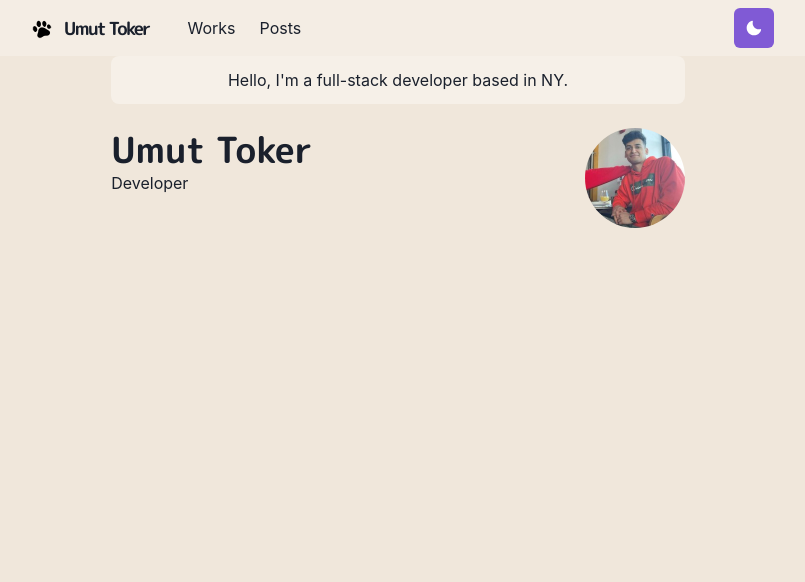
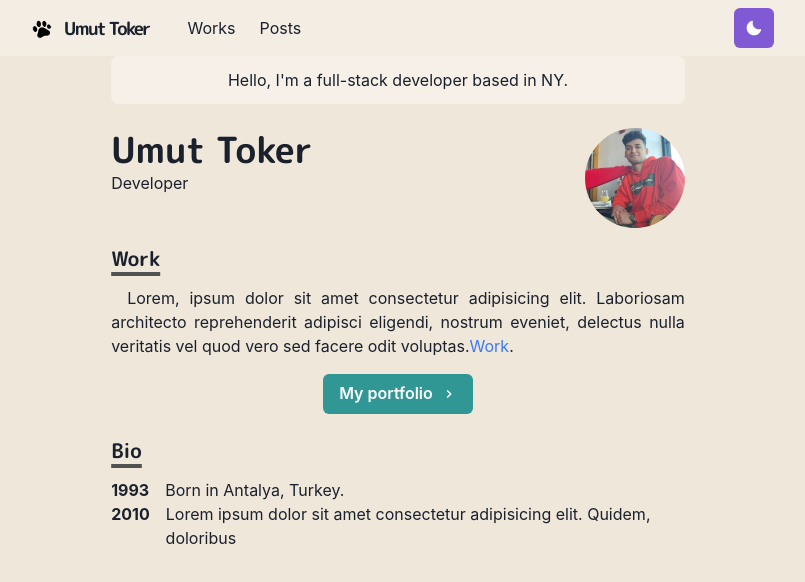
Before and after one commit to utoker/utoker-homepage, a Next.js app: page / in a window 1280 px wide. Shown: the top 582 px of the page, without its empty margins (242-1047 px from the left). Built offline with nearby package versions, Linux system fonts and the light colour scheme.

Commit message:
add bio section

```diff
--- /dev/null
+++ b/components/bio.js
@@ -0,0 +1,11 @@
+import { Box } from '@chakra-ui/react'
+import styled from '@emotion/styled'
+
+export const BioSection = styled(Box)`
+  padding-left: 3.4em;
+  text-indent: -3.4em;
+`
+export const BioYear = styled.span`
+  font-weight: bold;
+  margin-right: 1em;
+`
--- /dev/null
+++ b/components/paragraph.js
@@ -0,0 +1,8 @@
+import styled from '@emotion/styled'
+
+const Paragraph = styled.p`
+  text-align: justify;
+  text-indent: 1em;
+`
+
+export default Paragraph
--- /dev/null
+++ b/components/section.js
@@ -0,0 +1,21 @@
+import { motion } from 'framer-motion'
+import { chakra, shouldForwardProp } from '@chakra-ui/react'
+
+const StyledDiv = chakra(motion.div, {
+  shouldForwardProp: prop => {
+    return shouldForwardProp(prop) || prop === 'transition'
+  }
+})
+
+const Section = ({ children, delay = 0 }) => (
+  <StyledDiv
+    initial={{ y: 10, opacity: 0 }}
+    animate={{ y: 0, opacity: 1 }}
+    transition={{ duration: 0.8, delay }}
+    mb={6}
+  >
+    {children}
+  </StyledDiv>
+)
+
+export default Section
--- a/pages/index.js
+++ b/pages/index.js
@@ -1,10 +1,17 @@
+import NextLink from 'next/link'
 import {
   Box,
+  Button,
   Container,
   Heading,
   Image,
+  Link,
   useColorModeValue
 } from '@chakra-ui/react'
+import { BiosButton, BioSection, BioYear } from '../components/bio'
+import Section from '../components/section'
+import Paragraph from '../components/paragraph'
+import { ChevronRightIcon } from '@chakra-ui/icons'
 
 const Page = () => {
   return (
@@ -43,6 +50,41 @@ const Page = () => {
           />
         </Box>
       </Box>
+      <Section delay={0.1}>
+        <Heading as="h3" variant="section-title">
+          Work
+        </Heading>
+        <Paragraph>
+          Lorem, ipsum dolor sit amet consectetur adipisicing elit. Laboriosam
+          architecto reprehenderit adipisci eligendi, nostrum eveniet, delectus
+          nulla veritatis vel quod vero sed facere odit voluptas.
+          <NextLink href="/works/#">
+            <Link>Work</Link>
+          </NextLink>
+          .
+        </Paragraph>
+        <Box align="center" my={4}>
+          <NextLink href="/works">
+            <Button rightIcon={<ChevronRightIcon />} colorScheme="teal">
+              My portfolio
+            </Button>
+          </NextLink>
+        </Box>
+      </Section>
+      <Section delay={0.2}>
+        <Heading as="h3" variant="section-title">
+          Bio
+        </Heading>
+        <BioSection>
+          <BioYear>1993</BioYear>
+          Born in Antalya, Turkey.
+        </BioSection>
+        <BioSection>
+          <BioYear>2010</BioYear>
+          Lorem ipsum dolor sit amet consectetur adipisicing elit. Quidem,
+          doloribus
+        </BioSection>
+      </Section>
     </Container>
   )
 }
```
